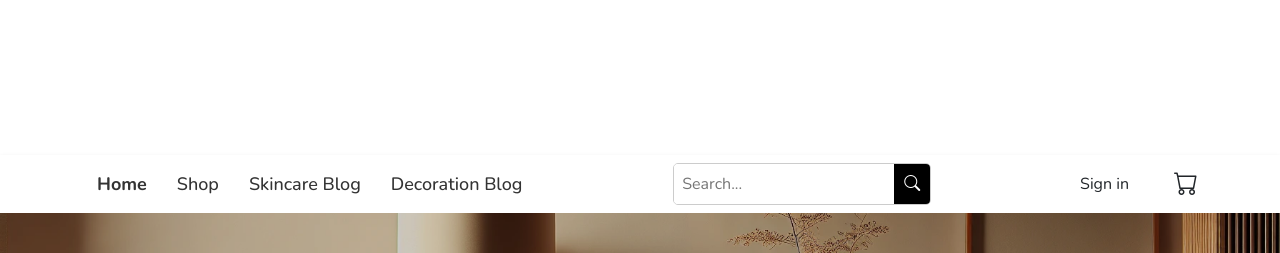
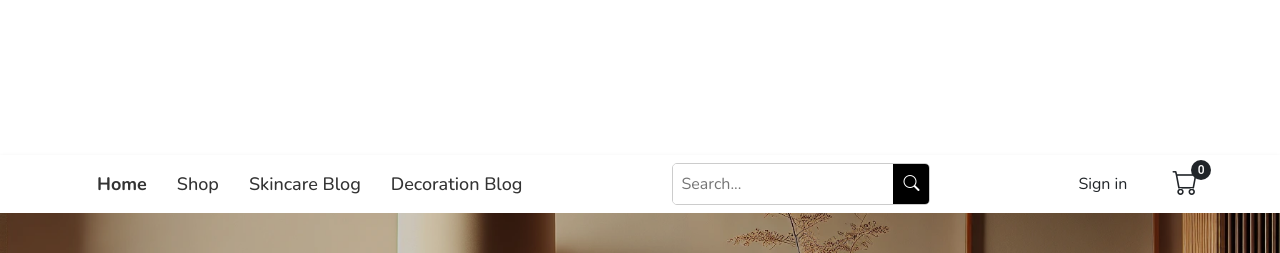
Before and after one commit to susanact99/e-commerce, a React (Vite) app: page / in a window 1280 px wide. Shown: the top 253 px of the page. Built offline with nearby package versions, Linux system fonts and the light colour scheme; no server answers.

Commit message:
feat(app): add global cart state and pass it as a prop

```diff
--- a/src/App.jsx
+++ b/src/App.jsx
@@ -1,4 +1,4 @@
-import React from 'react';
+import {useState} from 'react';
 import ProductList from './client/components/ProductList';
 import Navbar from './client/components/NavBar';
 import { Carousel } from './client/components/Carousel';
@@ -8,11 +8,18 @@ import 'bootstrap/dist/js/bootstrap.bundle.min.js';
 
 
 const App = () => {
+  const [cartCount, setCartCount] = useState(0);
+
   return (
     <div>
-      <Navbar/>
-      <Carousel/>
-      <ProductList />
+      <Navbar
+        cartCount={cartCount}
+       />
+      <Carousel />
+      <ProductList
+        cartCount={cartCount}
+        setCartCount={setCartCount}
+      />
     </div>
   );
 };
--- a/src/client/components/Navbar.jsx
+++ b/src/client/components/Navbar.jsx
@@ -1,12 +1,11 @@
 import React, { useState } from "react";
+import { Badge } from '@mui/material';
 import '../styles/navbar.css';
 
 
-const Navbar = () => {
+function Navbar({cartCount}) {
 
-  const [toggle,setToggle] = useState(false)
-
-
+    const [toggle, setToggle] = useState(false)
 
     return (
         <nav className="navbar">
@@ -23,13 +22,31 @@ const Navbar = () => {
                 </div>
 
                 <div className="search-bar">
-                <input type="text" placeholder="Search..."/>
+                    <input type="text" placeholder="Search..." />
                     <button><i className="bi bi-search"></i></button>
                 </div>
 
                 <div className="user-actions">
                     <button className="btn sign-in">Sign in</button>
-                <span className="cart-button"><i className="bi bi-cart"></i></span>
+                    <Badge
+                        badgeContent={cartCount}
+                        overlap="circular"
+                        showZero
+                        anchorOrigin={{
+                            vertical: 'top',
+                            horizontal: 'right',
+                        }}
+                        sx={{
+                            "& .MuiBadge-badge": {
+                                backgroundColor: "#212529",
+                                color: "white",
+                                right: "-0.2rem"
+                            }
+                        }}
+                        >
+                        <i className="bi bi-cart"></i>
+                    </Badge>
+
                 </div>
 
             </div>
--- a/src/client/components/Product.jsx
+++ b/src/client/components/Product.jsx
@@ -1,11 +1,15 @@
 import "../styles/product.css";
 import { StarRating } from "./StarRating.jsx";
 
-export function Product({ image, title, price, rating, count }) {
+
+
+export function Product({ image, title, price, rating, count, cartCount, setCartCount }) {
+
+
     return (
         <div className="product-card nunito-font">
             <img src={image} alt={title} className="product-image" />
-            <button className="add-cart-button"><i className="bi bi-cart-plus fs-5"></i></button>
+            <button className="add-cart-button" onClick={()=>setCartCount(cartCount +1)}><i className="bi bi-cart-plus fs-5"></i></button>
             <div className="product-title-container">
                 <h2 className="product-title" title={title}>{title}</h2>
             </div>
--- a/src/client/components/ProductList.jsx
+++ b/src/client/components/ProductList.jsx
@@ -3,7 +3,7 @@ import { useEffect, useState } from "react";
 import { Product } from "./Product";
 import "../styles/productList.css";
 
-export function ProductList() {
+export function ProductList({setCartCount,cartCount}) {
   const [products, setProducts] = useState([]);
 
 
@@ -30,7 +30,10 @@ export function ProductList() {
           title={product.title}
           price={product.price}
           rating={product.rating?.rate}
-          count={product.rating?.count} />
+          count={product.rating?.count}
+          cartCount={cartCount}
+          setCartCount={setCartCount}
+           />
       ))}
     </div>
   );
--- a/src/client/styles/navbar.css
+++ b/src/client/styles/navbar.css
@@ -106,7 +106,9 @@ body {
 .bi{
     transition: 0.5s ease;
 }
-
+.bi-cart{
+    font-size: 1.6rem;
+}
 .btn:hover {
     background-color: #333;
 }
```
Also changed, not shown: package.json (+5 -2 lines), 1 other file (tests, documents, lock files or other folders). Lines whose indentation alone changed are shown as unchanged.
